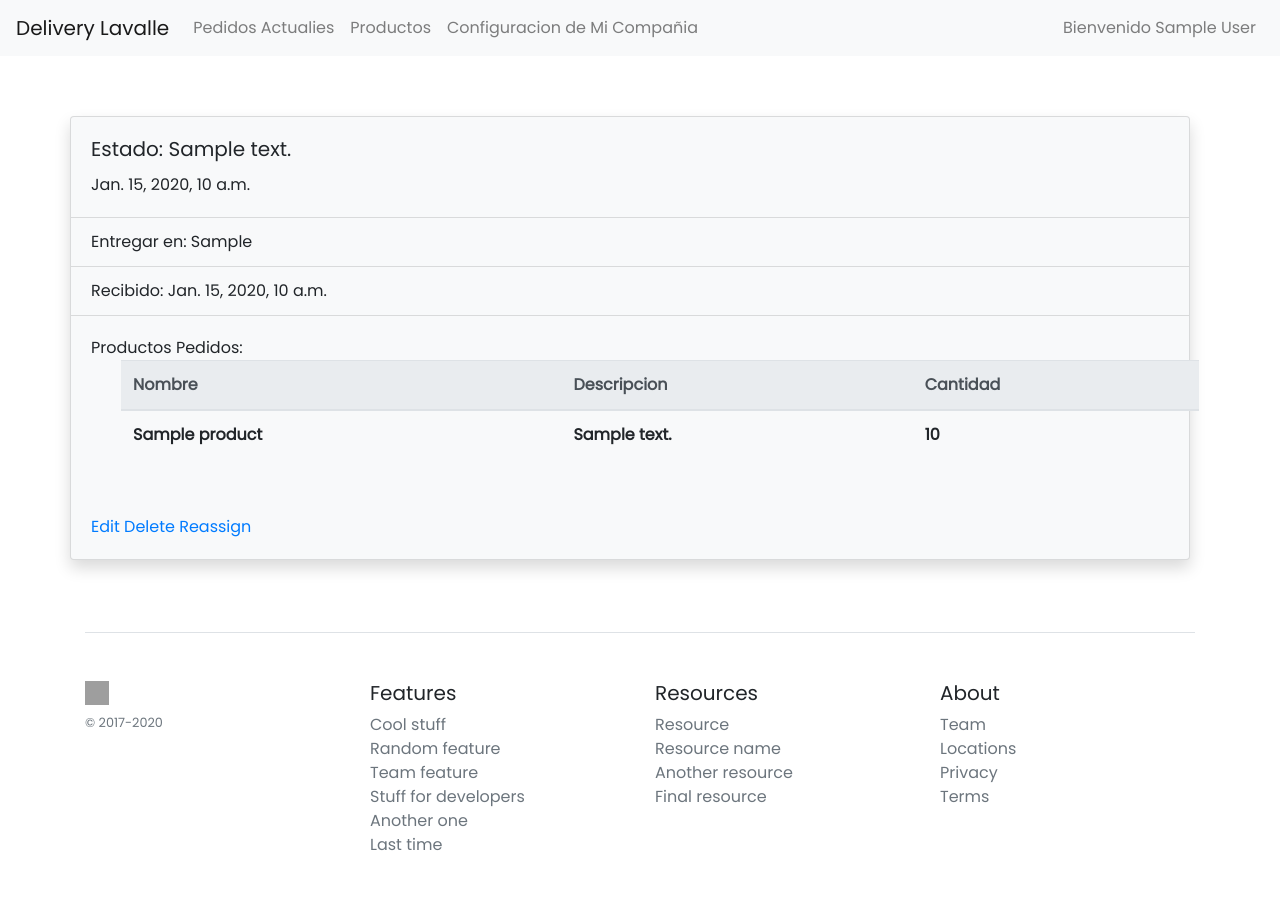
After one commit to AxelFernandez/DeliveryLavalle, a Django app: page /order in a window 1280 px wide. The commit adds this page. Run offline with Django 3.2, Linux system fonts and the light colour scheme; a user stored in the database is signed in; tables that the repository leaves empty hold one stand-in row (values such as "Sample post"); lists and menus that the app fills with data are empty; some libraries are stand-ins or nearby versions; grey boxes are pictures that could not be loaded.

Commit message:
Adding Orders

```diff
--- a/core/urls.py
+++ b/core/urls.py
@@ -1,9 +1,9 @@
 from django.urls import include, path
-from .views import register, RegistryCompany, CompanyRegistered, CreateProducts, ProductsList, ProductEdit, ProductDelete, change_stock_status
+from .views import RegistryCompany, CompanyRegistered, CreateProducts, ProductsList, ProductEdit, ProductDelete, \
+    change_stock_status, OrderList, ajax_order_list
 
 urlpatterns = [
     path('', include('django.contrib.auth.urls'), name="login"),
-    path('home/', register, name='home'),
     path('oauth/', include('social_django.urls', namespace='social')),
     path('company/', RegistryCompany.as_view(), name='company'),
     path('company_registered/<pk>', CompanyRegistered.as_view(), name='company_registered'),
@@ -11,5 +11,7 @@ urlpatterns = [
     path('products', ProductsList.as_view(), name='product-list'),
     path('products/edit/<pk>', ProductEdit.as_view(), name='product-edit'),
     path('products/delete/<pk>', ProductDelete.as_view(), name='product-delete'),
-    path('change-user-status/<pk>', change_stock_status, name='change-stock-status')
+    path('change-user-status/<pk>', change_stock_status, name='change-stock-status'),
+    path('order', OrderList.as_view(), name='orders'),
+    path('order_ajax', ajax_order_list, name='orders-ajax'),
 ]
--- a/core/views.py
+++ b/core/views.py
@@ -1,25 +1,16 @@
+from django.contrib.auth.decorators import login_required
 from django.contrib.auth.forms import UserCreationForm
 from django.contrib.auth.mixins import LoginRequiredMixin
-from django.http import HttpResponseRedirect
+from django.http import HttpResponseRedirect, HttpResponse
 from django.shortcuts import render, redirect, get_object_or_404
 
 from django.urls import reverse_lazy, reverse
-from django.views.generic import CreateView, DetailView, ListView, UpdateView, DeleteView
+from django.utils.decorators import method_decorator
+from django.views.generic import CreateView, DetailView, ListView, UpdateView, DeleteView, TemplateView
 
 import core
 from core.form import FormCompany, FormProducts
-from core.models import Company, Products as Prod, Products
-
-
-def register(request):
-    if request.method == "POST":
-        form = UserCreationForm(request.POST)
-        if form.is_valid():
-            form.save()
-            return redirect('login')
-    else:
-        form = UserCreationForm()
-    return render(request, 'core/create_user.html', {'form': form})
+from core.models import Company, Products as Prod, Products, Order as orders, Order, DetailOrder
 
 
 class RegistryCompany(LoginRequiredMixin,CreateView):
@@ -106,3 +97,33 @@ class ProductDelete(LoginRequiredMixin, DeleteView):
     model = Products
     success_url = reverse_lazy('product-list')
     template_name = 'core/delete_products.html'
+
+
+def ajax_order_list(request):
+    company_id = Company.objects.get(id_user=request.user)
+    return HttpResponse(len(Order.objects.filter(id_company=company_id)))
+
+
+class OrderList(LoginRequiredMixin, ListView):
+    template_name = 'core/order_list.html'
+    model = Order
+    paginate_by = 3
+    len_orders = None
+
+    def get_context_data(self, *, object_list=None, **kwargs):
+        context = super(OrderList, self).get_context_data()
+        context['orders_len'] = self.len_orders
+        for order in context['object_list']:
+            order.products = []
+            query_order_products = DetailOrder.objects.filter(order_id=order.id)
+            for ids in query_order_products:
+                product = Products.objects.get(pk=ids.product_id)
+                order.products.append(
+                    {'quantity': ids.quantity, 'name': product.name, 'description': product.description})
+        return context
+
+    def get_queryset(self):
+        company_id = Company.objects.get(id_user=self.request.user)
+        query_set = Order.objects.filter(id_company=company_id).order_by('-date')
+        self.len_orders = len(query_set)
+        return query_set
--- a/templates/core/company_registered.html
+++ b/templates/core/company_registered.html
@@ -35,3 +35,4 @@
 
     </div>
 </div>
+{% include 'footer.html' %}
--- a/templates/core/create_company.html
+++ b/templates/core/create_company.html
@@ -62,3 +62,4 @@
 
 
 </div>
+{% include 'footer.html' %}
--- a/templates/core/create_products.html
+++ b/templates/core/create_products.html
@@ -11,5 +11,6 @@
         </form>
     </div>
 </body>
+{% include 'footer.html' %}
 </html>
 <script src="{% static 'js/products.js' %}" type="text/javascript"></script>
--- a/templates/core/create_user.html
+++ b/templates/core/create_user.html
@@ -27,4 +27,6 @@
 
 
 </body>
+{% include 'footer.html' %}
+
 </html>
--- a/templates/core/delete_products.html
+++ b/templates/core/delete_products.html
@@ -7,9 +7,10 @@
     <div class="card" style="margin-top: 60px;">
         <form class="form-group" enctype="multipart/form-data" method="post" style="margin-top: 10px; margin-left:10px; margin-right:10px">{% csrf_token %}
             <p>Estas Seguro que queres eliminar "{{ object.name }}"?</p>
-            <input class="btn btn-success" type="submit" value="Confirm">
+            <input class="btn btn-success" type="submit" value="Confirmar">
             <a class="btn btn-danger" href='{% url "product-list"%}'>Volver</a>
         </form>
     </div>
 </body>
+{% include 'footer.html' %}
 </html>
--- a/templates/core/edit_products.html
+++ b/templates/core/edit_products.html
@@ -8,8 +8,10 @@
         <form class="form-group" enctype="multipart/form-data" method="post" style="margin-top: 10px; margin-left:10px; margin-right:10px">{% csrf_token %}
             {{ form.as_p }}
             <button class="btn btn-success" type="submit">Actualizar Producto</button>
+            <a class="btn btn-danger" href="{% url 'product-list' %}">Volver</a>
         </form>
     </div>
 </body>
+{% include 'footer.html' %}
 </html>
 <script src="{% static 'js/products.js' %}" type="text/javascript"></script>
--- /dev/null
+++ b/templates/core/order_list.html
@@ -0,0 +1,95 @@
+{% include 'base.html' %}
+{% include 'nav.html' %}
+{% load static %}
+
+<body>
+    <div class="container-sm" id="cont">
+        <div style="margin-top: 60px;">
+     <div style=margin: auto; class="row">
+          {% for order in object_list %}
+            <div class=" mb-4 ml-0">
+                <div class="card shadow bg-light" style="width: 70rem;">
+                <div class="card-body">
+                  <h5 class="card-title">Estado: {{ order.id_state.description }}</h5>
+                  <p class="card-text">{{ order.date }}</p>
+                </div>
+                <ul class="list-group list-group-flush">
+
+                    <li class="list-group-item bg-light">Entregar en: {{order.location}}</li>
+                    <li class="list-group-item bg-light">Recibido: {{order.date}}</li>
+                </ul>
+                 <div class="card-body">
+                     Productos Pedidos:
+                    <table style="margin-left: 30px" class="table">
+                        <thead class="thead-light">
+                            <tr>
+                              <th scope="col">Nombre</th>
+                              <th scope="col">Descripcion</th>
+                              <th scope="col">Cantidad</th>
+                            </tr>
+                        </thead>
+                        <tbody>
+                        {% for item in order.products %}
+                            <tr>
+                                <th> {{item.name}}</th>
+                                <th> {{item.description}}</th>
+                                <th> {{item.quantity}}</th>
+
+                            </tr>
+                        {% endfor %}
+                        </tbody>
+                    </table>
+                </div>
+                <div class="card-body">
+                    <a href="">Edit</a>
+                    <a href="">Delete</a>
+                    <a href="">Reassign</a>
+                </div>
+                </div>
+            </div>
+         {% endfor %}
+     </div>
+
+ {% if is_paginated %}
+        <div class="pagination">
+            <span class="page-links">
+                {% if page_obj.has_previous %}
+                    <a class="btn btn-primary" href="/order?page={{ page_obj.previous_page_number }}">Anterior</a>
+                {% endif %}
+                <span class="page-current">
+                    Pagina {{ page_obj.number }} de {{ page_obj.paginator.num_pages }}.
+                </span>
+                {% if page_obj.has_next %}
+                    <a class="btn btn-primary" href="/order?page={{ page_obj.next_page_number }}">Siguiente</a>
+                {% endif %}
+            </span>
+        </div>
+ {% endif %}
+        </div>
+    </body>
+    <script type="text/javascript">
+           var orders_len = "{{orders_len}}";
+    $( document ).ready(function () {
+        setInterval(call,5000);
+    });
+
+    function call() {
+        var request = $.ajax({
+            url: "http://localhost:8000/order_ajax",
+            method: "GET",
+            dataType: "html"
+        });
+
+    request.done(function( msg ) {
+        if(parseInt(orders_len) < parseInt(msg)){
+            location.reload();
+        }
+    });
+
+    request.fail(function( jqXHR, textStatus ) {
+        alert( "Request failed: " + textStatus );
+    });
+}
+    </script>
+</html>
+{% include 'footer.html' %}
--- a/templates/core/products_list.html
+++ b/templates/core/products_list.html
@@ -28,7 +28,7 @@
 		      </td>
 				<td>{{product.name}}</td>
 				<td>{{product.description}}</td>
-		      <td class="row justify-content">
+		      <td class="justify-content">
 				  <form method="POST" class="form-grid" action='{% url "change-stock-status" pk=product.id %}'>
                             {% csrf_token %}
                                 {% if product.is_available == "SI" %}
@@ -51,4 +51,5 @@
 </div>
     </div>
 </body>
+{% include 'footer.html' %}
 </html>
--- /dev/null
+++ b/templates/footer.html
@@ -0,0 +1,37 @@
+<footer style="gravity:bottom" class="pt-4 my-md-5 pt-md-5 border-top">
+    <div class="row">
+      <div class="col-12 col-md">
+        <img class="mb-2" src="/docs/4.5/assets/brand/bootstrap-solid.svg" alt="" width="24" height="24">
+        <small class="d-block mb-3 text-muted">&copy; 2017-2020</small>
+      </div>
+      <div class="col-6 col-md">
+        <h5>Features</h5>
+        <ul class="list-unstyled text-small">
+          <li><a class="text-muted" href="#">Cool stuff</a></li>
+          <li><a class="text-muted" href="#">Random feature</a></li>
+          <li><a class="text-muted" href="#">Team feature</a></li>
+          <li><a class="text-muted" href="#">Stuff for developers</a></li>
+          <li><a class="text-muted" href="#">Another one</a></li>
+          <li><a class="text-muted" href="#">Last time</a></li>
+        </ul>
+      </div>
+      <div class="col-6 col-md">
+        <h5>Resources</h5>
+        <ul class="list-unstyled text-small">
+          <li><a class="text-muted" href="#">Resource</a></li>
+          <li><a class="text-muted" href="#">Resource name</a></li>
+          <li><a class="text-muted" href="#">Another resource</a></li>
+          <li><a class="text-muted" href="#">Final resource</a></li>
+        </ul>
+      </div>
+      <div class="col-6 col-md">
+        <h5>About</h5>
+        <ul class="list-unstyled text-small">
+          <li><a class="text-muted" href="#">Team</a></li>
+          <li><a class="text-muted" href="#">Locations</a></li>
+          <li><a class="text-muted" href="#">Privacy</a></li>
+          <li><a class="text-muted" href="#">Terms</a></li>
+        </ul>
+      </div>
+    </div>
+  </footer>
--- a/templates/nav.html
+++ b/templates/nav.html
@@ -2,7 +2,7 @@
     <a href="#" class="navbar-brand">Delivery Lavalle</a>
     <ul class="navbar-nav">
         <li class="nav-item">
-            <a class="nav-link" href="#">Pedidos Actualies</a>
+            <a class="nav-link" href="{% url 'orders' %}">Pedidos Actualies</a>
         </li>
         <li class="nav-item">
             <a class="nav-link" href='{% url "product-list"%}'>Productos</a>
```
Also changed, not shown: core/admin.py (+10 -0 lines), core/models.py (+11 -4 lines), templates/deliveryLavalle_site/index.html (+3 -4 lines), core/migrations/0001_initial.py.
